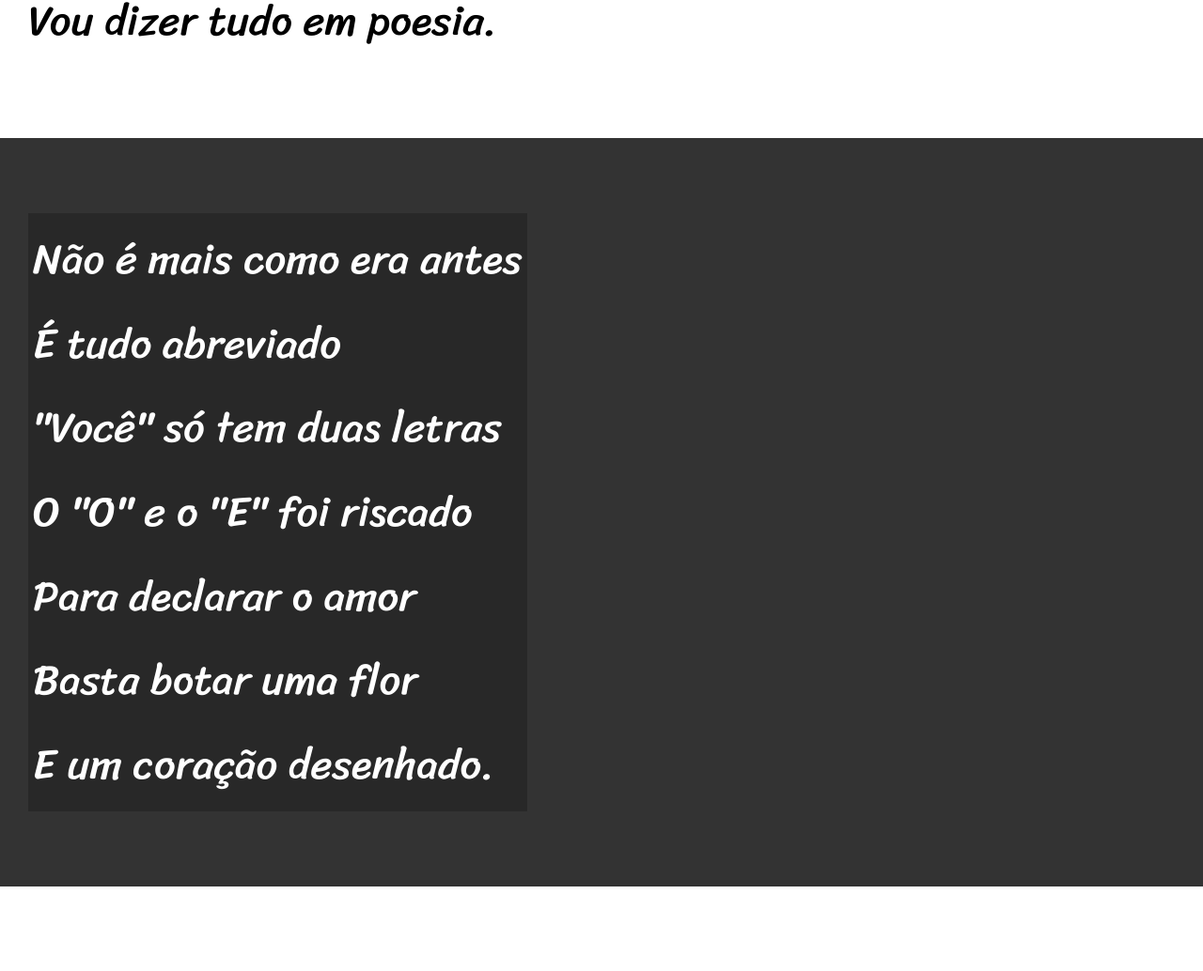
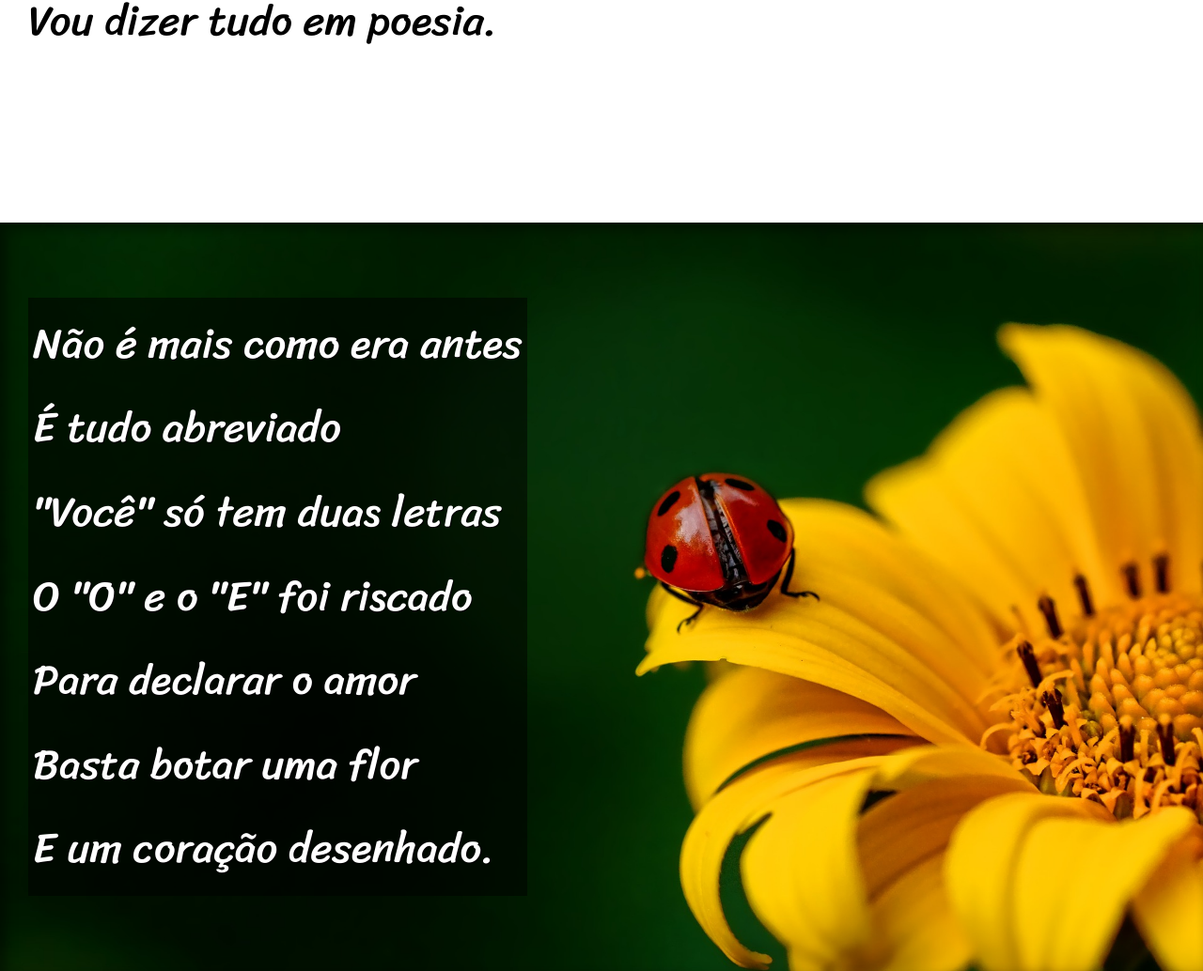
Before and after one commit to BernardoPerrotIFSC/html-css, a plain HTML site: page exercicios 2/desafio012/index.html in a window 1280 px wide. Shown: the part 900-1934 px from the top of the page at 94% size. Drawn offline with Linux system fonts and the light colour scheme.

Commit message:
finalização

```diff
--- a/exercicios 2/desafio012/index.html
+++ b/exercicios 2/desafio012/index.html
@@ -25,7 +25,7 @@
         </p>
     </section>
 
-    <section class="imagem">
+    <section class="imagem" id="img01">
         <P>
             Não é mais como era antes <br>
             É tudo abreviado <br>
@@ -57,7 +57,7 @@
         </P>
     </section>
 
-    <section class="imagem">
+    <section class="imagem" id="img02">
         <p>
             Tenho saudade das cartas <br>
             Escritas com a própria mão <br>
--- a/exercicios 2/desafio012/style.css
+++ b/exercicios 2/desafio012/style.css
@@ -53,6 +53,10 @@ section{
     font-family: var(--fonte3);
     font-size: 3.5vw;
 }
+section >p{
+    padding-bottom: 2em;
+
+}
 section.normal{
     background-color: white;
     color: black;
@@ -60,11 +64,23 @@ section.normal{
 section.imagem{
     background-color: rgb(51, 51, 51);
     color: white;
+    box-shadow: inset 6px 6px 13px 0px rgba(0, 0, 0, 0.473);
+    background-size: cover;
+    background-attachment: fixed;
 }
 section.imagem > p{
     display: inline-block;
     padding: 5px;
-    background-color: rgba(0, 0, 0, 0.224);
+    background-color: rgba(0, 0, 0, 0.514);
+    text-shadow: 1px 1px 0px black;
+}
+section#img01{
+    background-image: url('imagens/background001.jpg');
+    background-position: right center;
+}
+
+section#img02{
+    background-image: url('imagens/background002.jpg');
 }
 
 footer{
```
